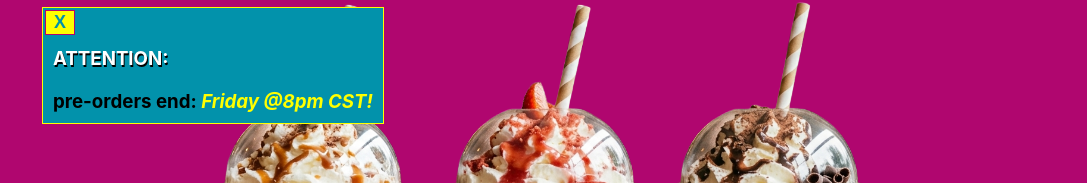
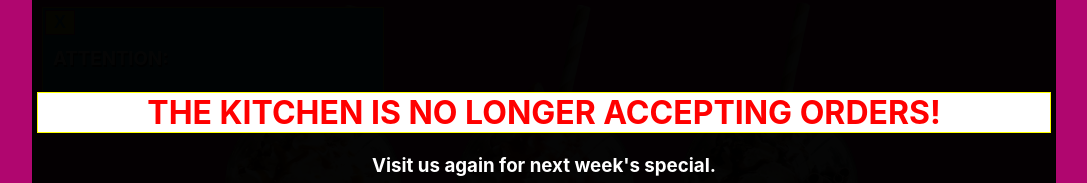
Before and after one commit to iHost4/Birthing-a-Nation, a React (Create React App) app: page / in a window 1280 px wide. Shown: the part 293-476 px from the top of the page, without its empty margins (96-1183 px from the left). Built offline with nearby package versions, Linux system fonts and the light colour scheme; no server answers.

Commit message:
Close orders: setNoMoreOrders(true)

```diff
--- a/src/main.js
+++ b/src/main.js
@@ -50,7 +50,7 @@ function Main(){
             if(day === 5 && hour >= 20){
                 setNoMoreOrders(true);
             }else{
-                setNoMoreOrders(false);
+                setNoMoreOrders(true);
             }
         };
 
```
